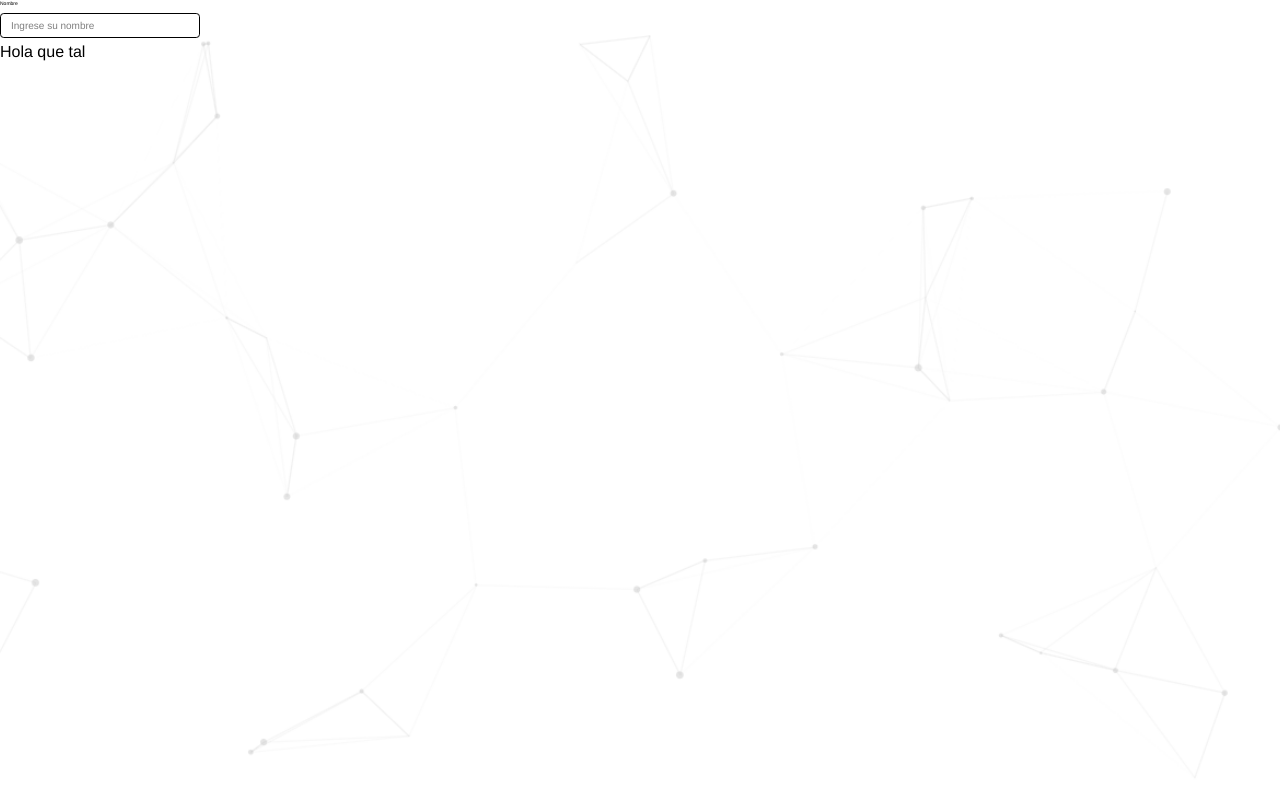
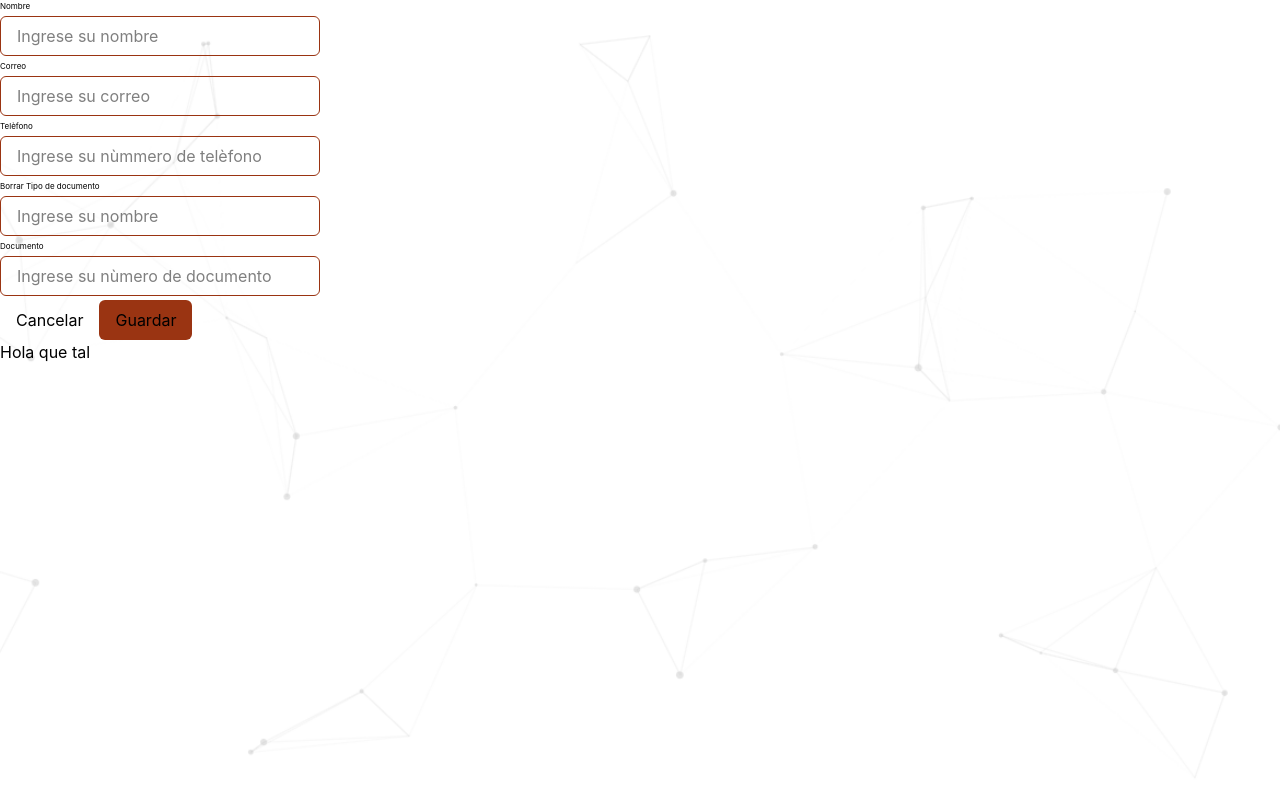
Before and after one commit to castroramirezmarcelo1-ux/3172293-react-in-class, a React (Vite) app: page /auth in a window 1280 px wide. Shown: the top 792 px of the page. Built offline with nearby package versions, Linux system fonts and the light colour scheme.

Commit message:
Componentes, variantes, eventos en React

```diff
--- a/src/Styles/semantic.css
+++ b/src/Styles/semantic.css
@@ -4,39 +4,39 @@
 
 /* BRAND */
 
---semantic-brand: var(--primary-800);
---semantic-hover: var(--primary-950);/* Generalemente es de un tono mas alto que el brand */
---semantic-brand-soft: var(--primary-200);
+--semantic-brand: var(--color-primary-800);
+--semantic-hover: var(--color-primary-950);/* Generalemente es de un tono mas alto que el brand */
+--semantic-brand-soft: var(--color-primary-200);
 --semantic-brand-soft-hover: var(--primary-350);
 
 /* BACKGROUND */
 
---semantic-background: var(--white); /* Fondo de toda la aplicaciòn */
---semantic-surface: var(--gray-200); /* Fondo de modales, cards, containers */
---semantic-surface-muted: var(--gray-400); /* Zonas secundarias, con menos importancia */
---semantic-background-inverse: var(--black);
+--semantic-background: var(--color-white); /* Fondo de toda la aplicaciòn */
+--semantic-surface: var(--color-gray-200); /* Fondo de modales, cards, containers */
+--semantic-surface-muted: var(--color-gray-400); /* Zonas secundarias, con menos importancia */
+--semantic-background-inverse: var(--color-black);
 
 /* TEXT */
 
---semantic-text-primary: var(--gray-900); /* Color princpial de lectura, titulos, texto base del documento */
---semantic-text-secondary: var(--gray-700); /* Textos menos dominantes */
---semantic-text-secondary: var(--gray-500); /* Texto deshabilitado por ejemplo */
---semantic-text-secondary: var(--white); /* Texto Invertido */
+--semantic-text-primary: var(--color-gray-900); /* Color princpial de lectura, titulos, texto base del documento */
+--semantic-text-secondary: var(--color-color-gray-700); /* Textos menos dominantes */
+--semantic-text-secondary: var(--color-gray-500); /* Texto deshabilitado por ejemplo */
+--semantic-text-secondary: var(--color-white); /* Texto Invertido */
 
 /* BORDER */
 
---semantic-border: var(--gray-400); /*Borde principal de todos los componentes*/
---semantic-border-strong: var(--gray-700); /*Bordes màs fuertes*/
+--semantic-border: var(--color-gray-400); /*Borde principal de todos los componentes*/
+--semantic-border-strong: var(--color-gray-700); /*Bordes màs fuertes*/
 
 /* FOCUS */
 
---semantic-focus-ring: var(--primary-700);
+--semantic-focus-ring: var(--color-primary-700);
 
 /* STATE */
 
---semantic-succes: var(--primary-950);
---semantic-warning: var(--terciary-950);
---semantic-error: var(--secondary-950);
+--semantic-succes: var(--color-primary-950);
+--semantic-warning: var(--color-terciary-950);
+--semantic-error: var(--color-secondary-950);
 
 /* TYPOGRAPHY */
 
--- a/src/Styles/tokens.css
+++ b/src/Styles/tokens.css
@@ -1,58 +1,58 @@
 
 :root {
     /* Primary Color */
-    --primary-950: #431407;
-    --primary-900: #7C2D12;
-    --primary-800: #9A3412;
-    --primary-700: #C2410C;
-    --primary-600: #EA580C;
-    --primary-500: #F97316;
-    --primary-400: #FB923C;
-    --primary-300: #FDBA74;
-    --primary-200: #FED7AA;
-    --primary-100: #FFEAD5;
-    --primary-50: #FFF7ED;
+    --color-primary-950: #431407;
+    --color-primary-900: #7C2D12;
+    --color-primary-800: #9A3412;
+    --color-primary-700: #C2410C;
+    --color-primary-600: #EA580C;
+    --color-primary-500: #F97316;
+    --color-primary-400: #FB923C;
+    --color-primary-300: #FDBA74;
+    --color-primary-200: #FED7AA;
+    --color-primary-100: #FFEAD5;
+    --color-primary-50: #FFF7ED;
 
     /* Secondary Color */
-    --secondary-950: #3D2102;
-    --secondary-900: #633204;
-    --secondary-800: #7E3E06;
-    --secondary-700: #9F580A;
-    --secondary-600: #C27803;
-    --secondary-500: #E3A008;
-    --secondary-400: #F4BF4A;
-    --secondary-300: #FFD66B;
-    --secondary-200: #FCE588;
-    --secondary-100: #FFF3C4;
-    --secondary-50: #FFFBEA;
+    --color-secondary-950: #3D2102;
+    --color-secondary-900: #633204;
+    --color-secondary-800: #7E3E06;
+    --color-secondary-700: #9F580A;
+    --color-secondary-600: #C27803;
+    --color-secondary-500: #E3A008;
+    --color-secondary-400: #F4BF4A;
+    --color-secondary-300: #FFD66B;
+    --color-secondary-200: #FCE588;
+    --color-secondary-100: #FFF3C4;
+    --color-secondary-50: #FFFBEA;
 
     /* Tertiary Color */
-    --terciary-950: #450A0A;
-    --terciary-900: #7F1D1D;
-    --terciary-800: #991B1B;
-    --terciary-700: #B91C1C;
-    --terciary-600: #DC2626;
-    --terciary-500: #EF4444;
-    --terciary-400: #F87171;
-    --terciary-300: #FCA5A5;
-    --terciary-200: #FECACA;
-    --terciary-100: #FEE2E2;
-    --terciary-50: #FEF2F2;
+    --color-terciary-950: #450A0A;
+    --color-terciary-900: #7F1D1D;
+    --color-terciary-800: #991B1B;
+    --color-terciary-700: #B91C1C;
+    --color-terciary-600: #DC2626;
+    --color-terciary-500: #EF4444;
+    --color-terciary-400: #F87171;
+    --color-terciary-300: #FCA5A5;
+    --color-terciary-200: #FECACA;
+    --color-terciary-100: #FEE2E2;
+    --color-terciary-50: #FEF2F2;
 
     /* Basic Color */
-    --white: #fff;
-    --black: #000;
-    --gray-950: #101010;
-    --gray-900: #262626;
-    --gray-800: #3b3b3b;
-    --gray-700: #515151;
-    --gray-600: #676767;
-    --gray-500: #7d7d7d;
-    --gray-400: #929292;
-    --gray-300: #a8a8a8;
-    --gray-200: #bebebe;
-    --gray-100: #d4d4d4;
-    --gray-50: #e9e9e9;
+    --color-white: #fff;
+    --color-black: #000;
+    --color-gray-950: #101010;
+    --color-gray-900: #262626;
+    --color-gray-800: #3b3b3b;
+    --color-gray-700: #515151;
+    --color-gray-600: #676767;
+    --color-gray-500: #7d7d7d;
+    --color-gray-400: #929292;
+    --color-gray-300: #a8a8a8;
+    --color-gray-200: #bebebe;
+    --color-gray-100: #d4d4d4;
+    --color-gray-50: #e9e9e9;
 
     /* Typography */
     --main-font: Helvetica, Arial, sans-serif;
@@ -79,18 +79,3 @@
     --fs-xxxxs: 0.5rem; /* Minimo 8px */
 
 }
-
-/* Globals */
-html {
-    box-sizing: border-box;
-    font-size: 62.5%;
-}
-*, *:before *:after {
-    box-sizing: inherit;
-}
-
-body {
-    font-size: 1.6rem;
-    font-family: var(--main-font);
-    margin: 0 0;
-}
--- a/src/shared/components/Button.jsx
+++ b/src/shared/components/Button.jsx
@@ -0,0 +1,43 @@
+// Componente Button
+
+export default function Button ({
+    variant = "primary",
+    size = "md",
+    type = "button",
+    children,
+    ...props
+}){
+
+    const variants = {
+        primary: "bg-brand text-inverse hover:bg-brand-hover",
+        secondary: "bg-brand-soft text-primary hover:bg-brand-soft-hover"
+    };
+
+    const sizes = {
+        sm: `
+            h-8
+            px-4
+            before:absolute before:content-['']
+            before:-inset-y-[8px] before:-inset-x-[0px]
+            `,
+
+        md: "h-10 px-4 before:absolute before:content-['']before:-inset-y-[4px] before:-inset-x-[0px] "
+    }
+    return(
+        <button
+            type={type}
+            className={`
+                    relative
+                    inline-flex items-center justify-center
+                    rounded-md
+                    translation-colors
+                    ${variants[variant]}
+                    ${sizes[size]}
+                    `}
+                    {...props}
+        >
+                {children}
+
+        </button>
+    )
+}
--- a/src/shared/components/Input.jsx
+++ b/src/shared/components/Input.jsx
@@ -2,21 +2,58 @@ export default function Input({
     label,
     htmlFor,
     type = "text",
+    variant = "primary",
+    size = "sm",
     ...props
 }) {
+
+    const variants = {
+            // Estos valores deben ser con variables
+        primary: `
+            border-brand
+        `,
+        secondary: `
+            border-red-950
+            bg-gray-300
+        `,
+        tertiary: `
+            border-green-950
+        `
+    };
+
+    const sizes = {
+        sm: `
+            h-8
+        `,
+        md: `
+            h-10
+        `,
+        lg: `
+            h-12
+
+        `
+    };
 
     return(
         <div className="w-80">
 
                 {/* Label */}
             <label
+                // htmlFor con kebab-case
                 htmlFor={htmlFor}
-                className="
+                className={`
                     block
                     text-caption
-                    mb-1
                     text-secondary
-                "
+                    ${
+                        size === "sm"
+                            ? "-mb-2"
+                            : size === "md"
+                                ? "mb-0"
+                                : "mb-1"
+                    }
+                `}
+
             >
                 {label}
             </label>
@@ -48,14 +85,14 @@ export default function Input({
 
                 {/* Input visual */}
             <input
+                id={htmlFor}
                 type={type}
-                    className="
+                className={`
                     relative
                     w-full
                     h-10
                     rounded-md
                     border
-                        border-black
                     px-4
                     text-body
 
@@ -63,7 +100,9 @@ export default function Input({
                     focus:ring-2
                     focus:ring-ring
                     focus:ring-brand
-                    "
+                    ${variants[variant]}
+                    ${sizes[size]}
+                `}
                 {...props}
             />
 
--- a/src/shared/index.js
+++ b/src/shared/index.js
@@ -4,3 +4,4 @@ export { default as DashboardLayout } from "./layouts/DashboardLayout";
 
 // Componentes
 export { default as Input } from "./components/Input";
+export { default as Button } from "./components/Button";
--- a/src/shared/layouts/AuthLayout.jsx
+++ b/src/shared/layouts/AuthLayout.jsx
@@ -1,6 +1,7 @@
 import { Outlet } from "react-router-dom";
 import authBg from "@/assets/images/bg-1.png";
 import { Input } from "@/shared";
+import { Button } from "@/shared";
 
 export default function AuthLayout() {
     return (
@@ -18,8 +19,57 @@ export default function AuthLayout() {
                             label="Nombre"
                             type="text"
                             placeholder="Ingrese su nombre"
-                            htmlFor="Campo de nombre"
+                            htmlFor="user-name"
+                            size="md"
                         />
+                        <Input
+                            label="Correo"
+                            type="email"
+                            placeholder="Ingrese su correo"
+                            htmlFor="user-email"
+                            size="md"
+                        />
+                        <Input
+                            label="Telèfono"
+                            type="tel"
+                            placeholder="Ingrese su nùmmero de telèfono"
+                            htmlFor="user-phone"
+                            size="md"
+                        />
+                        <Input
+                            label="Borrar Tipo de documento"
+                            type="text"
+                            placeholder="Ingrese su nombre"
+                            htmlFor="name"
+                            size="md"
+                        />
+                        <Input
+                            label="Documento"
+                            type="text"
+                            placeholder="Ingrese su nùmero de documento"
+                            htmlFor="user-document-number"
+                            size="md"
+                        />
+
+                        {/* Actions */}
+                        <div>
+                            <Button
+                                variant="secondary"
+                                size="sm"
+                                type="button"
+                                onClick={() => console.log("Se oprimio cancelar")}
+                                >
+                                    Cancelar
+                            </Button>
+                            <Button
+                                variant="primary"
+                                size="md"
+                                type="submit"
+                                onClick={() => console.log("Se orpmio el submit")}
+                            >
+                                Guardar
+                            </Button>
+                        </div>
                         <h1>Hola que tal</h1>
                     <Outlet />
                 </main>
```
Lines whose indentation alone changed are shown as unchanged.
